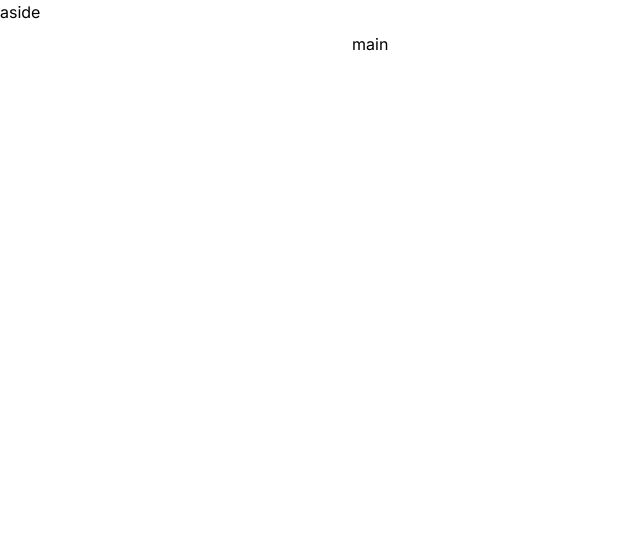
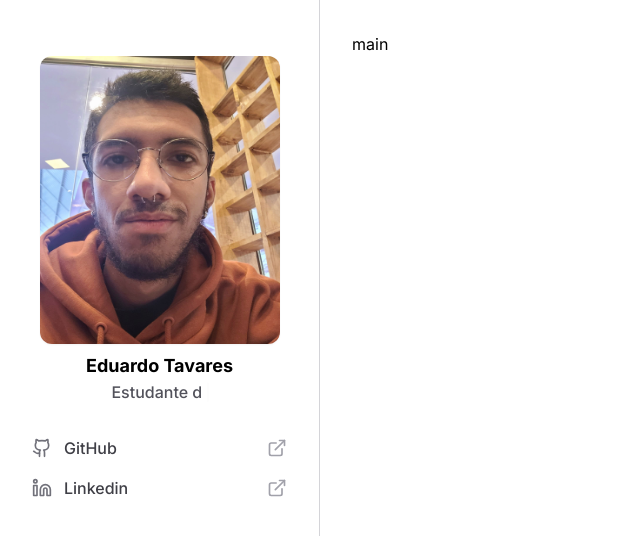
Before and after one commit to odudas/eduardot, a Next.js app: page / in a window 1280 px wide. Shown: the top 536 px of the page, without its empty margins (0-640 px from the left). Built offline with nearby package versions, Linux system fonts and the light colour scheme.

Commit message:
create sidebar with lucid-react and simple-typewriter

```diff
--- a/package.json
+++ b/package.json
@@ -9,9 +9,11 @@
     "lint": "next lint"
   },
   "dependencies": {
+    "lucide-react": "^0.279.0",
     "next": "latest",
-    "react": "latest",
-    "react-dom": "latest"
+    "react": "^18.2.0",
+    "react-dom": "latest",
+    "react-simple-typewriter": "^5.0.1"
   },
   "devDependencies": {
     "@rocketseat/eslint-config": "^2.1.0",
--- a/src/app/layout.tsx
+++ b/src/app/layout.tsx
@@ -1,6 +1,7 @@
 import './globals.css'
 import type { Metadata } from 'next'
 import { Inter } from 'next/font/google'
+import { Sidebar } from '@/components/Sidebar'
 
 const inter = Inter({ subsets: ['latin'] })
 
@@ -18,7 +19,7 @@ export default function RootLayout({
     <html lang="pt" className="antialiased">
       <body className={inter.className}>
         <div className="min-h-screen grid grid-cols-app">
-          <aside>aside</aside>
+          <Sidebar />
           <main className="max-w-[100vw] px-8 pt-8">{children}</main>
         </div>
       </body>
--- /dev/null
+++ b/src/components/Sidebar/Logo.tsx
@@ -0,0 +1,3 @@
+export function Logo() {
+  return <div />
+}
--- /dev/null
+++ b/src/components/Sidebar/Profile.tsx
@@ -0,0 +1,18 @@
+import Image from 'next/image'
+import eduardoPhoto from '@/assets/profile.jpg'
+import { TypewriterEffect } from './TypewriterEffect'
+
+export function Profile() {
+  return (
+    <div className="flex flex-col items-center">
+      <Image
+        src={eduardoPhoto}
+        alt="Foto do rosto do Eduardo Tavares. Um rapaz moreno, de barba e cabelos pretos e curtos, usando óculos de grau com armação prata, 2 brincos de argola em cada orelha e piercing de ferradura no septo"
+        className="h-72 w-60 rounded-xl shadow-sm"
+      />
+
+      <strong className="mt-2 text-lg">Eduardo Tavares</strong>
+      <TypewriterEffect />
+    </div>
+  )
+}
--- /dev/null
+++ b/src/components/Sidebar/SocialMediaItem.tsx
@@ -0,0 +1,29 @@
+import { ElementType } from 'react'
+import { ExternalLink } from 'lucide-react'
+
+export interface SocialMediaItemProps {
+  socialMediaLink: string
+  socialMediaName: string
+  icon: ElementType
+}
+
+export function SocialMediaItem({
+  icon: Icon,
+  socialMediaName,
+  socialMediaLink,
+}: SocialMediaItemProps) {
+  return (
+    <a
+      href={socialMediaLink}
+      target="_blank"
+      rel="noreferrer"
+      className="group flex items-center gap-3 rounded px-3 py-2 hover:bg-amber-50"
+    >
+      <Icon className="h-5 w-5 text-zinc-500" />
+      <span className="font-medium text-zinc-700 group-hover:text-amber-700">
+        {socialMediaName}
+      </span>
+      <ExternalLink className="ml-auto h-5 w-5 text-zinc-400 group-hover:text-amber-700" />
+    </a>
+  )
+}
--- /dev/null
+++ b/src/components/Sidebar/TypewriterEffect.tsx
@@ -0,0 +1,21 @@
+'use client'
+
+import { Cursor, useTypewriter } from 'react-simple-typewriter'
+
+export function TypewriterEffect() {
+  const [text] = useTypewriter({
+    words: [
+      'Desenvolvedor Front-end',
+      'Estudante de TI',
+      'Entusiasta de Tecnologia',
+    ],
+    loop: true,
+  })
+
+  return (
+    <div>
+      <span className="leading-none text-zinc-600 font-medium">{text}</span>
+      <Cursor cursorBlinking />
+    </div>
+  )
+}
--- /dev/null
+++ b/src/components/Sidebar/index.tsx
@@ -0,0 +1,27 @@
+import { Logo } from './Logo'
+import { Profile } from './Profile'
+import { SocialMediaItem } from './SocialMediaItem'
+import { Github, Linkedin } from 'lucide-react'
+
+export function Sidebar() {
+  return (
+    <aside className="flex flex-col gap-6 border-zinc-300 p-4 right-auto border-r px-5 py-8">
+      <Logo />
+
+      <Profile />
+
+      <nav>
+        <SocialMediaItem
+          icon={Github}
+          socialMediaName="GitHub"
+          socialMediaLink="https://github.com/odudas"
+        />
+        <SocialMediaItem
+          icon={Linkedin}
+          socialMediaName="Linkedin"
+          socialMediaLink="https://www.linkedin.com/in/eduardotdev/"
+        />
+      </nav>
+    </aside>
+  )
+}
```
Also changed, not shown: src/assets/profile.jpg (added), 1 other file (tests, documents, lock files or other folders).
